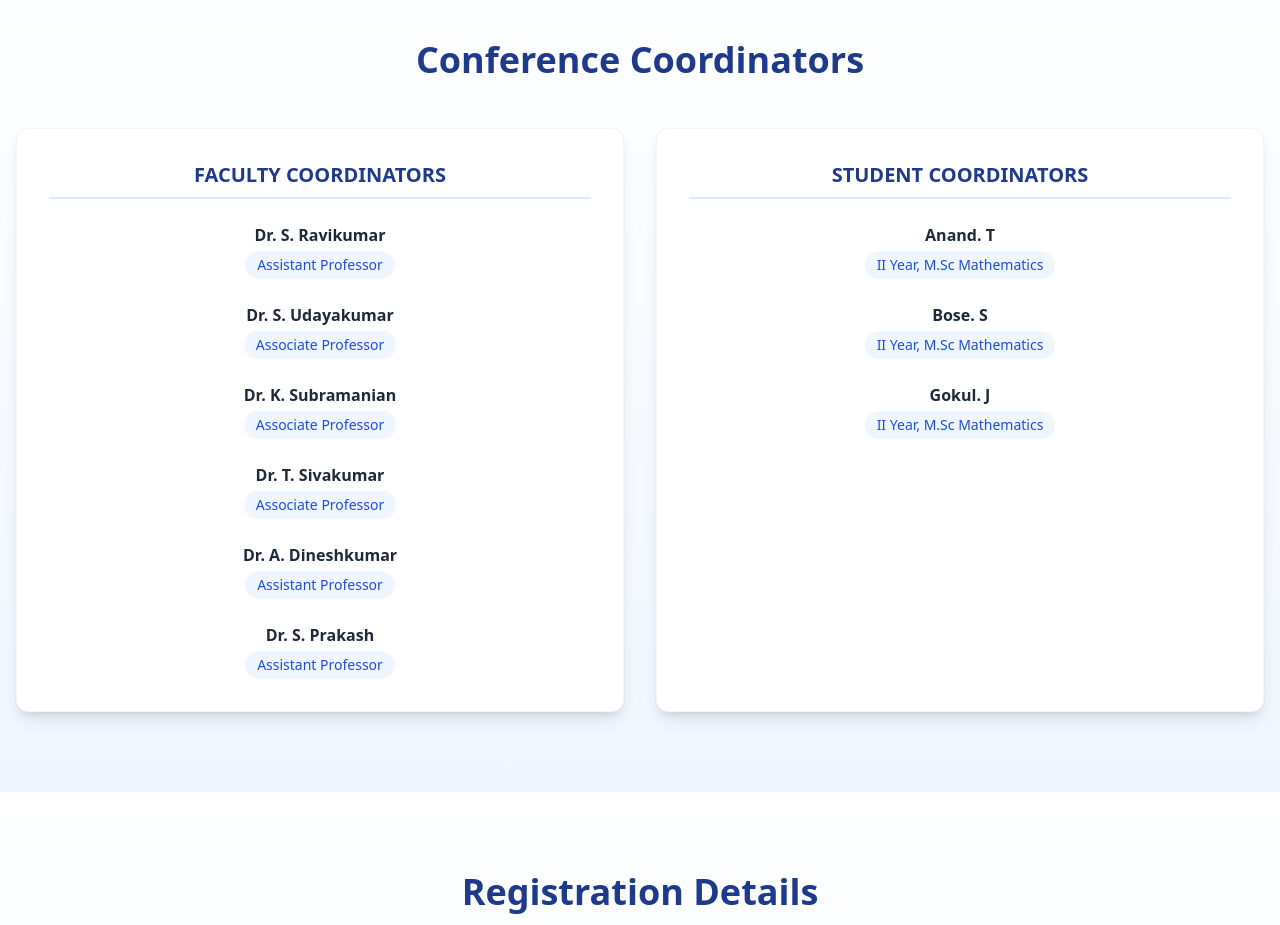
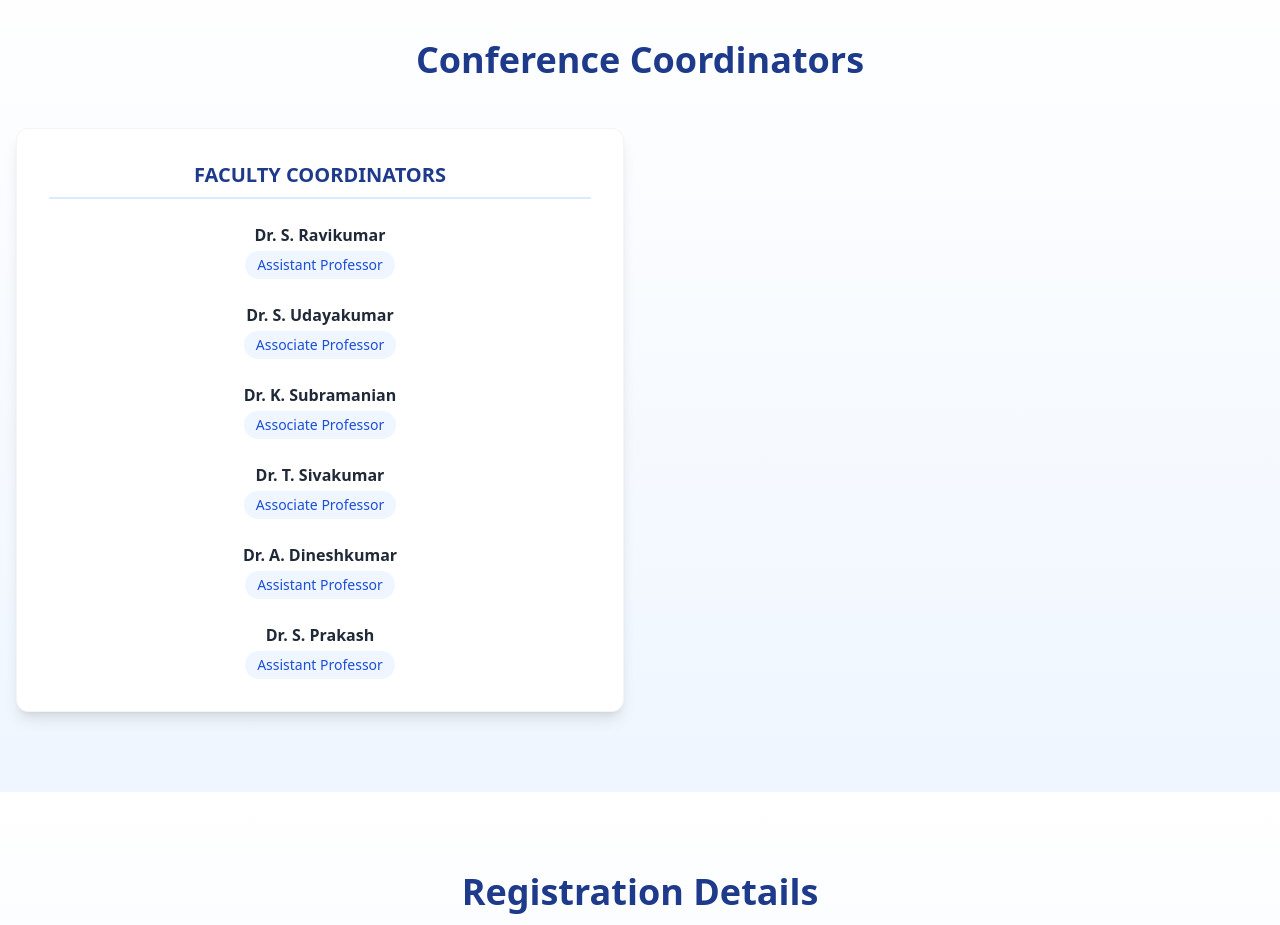
Before and after one commit to Aniks18/ICIRTAM-25, a Next.js app: page / in a window 1280 px wide. Shown: the part 5360-6285 px from the top of the page. Built offline with nearby package versions, Linux system fonts and the light colour scheme.

Commit message:
Update FacultyCoordinators.tsx

```diff
--- a/src/components/FacultyCoordinators.tsx
+++ b/src/components/FacultyCoordinators.tsx
@@ -11,14 +11,7 @@ const FacultyCoordinators = () => {
         { name: "Dr. S. Prakash", role: "Assistant Professor" }
       ]
     },
-    {
-      title: "STUDENT COORDINATORS",
-      members: [
-        { name: "Anand. T", role: "II Year, M.Sc Mathematics" },
-        { name: "Bose. S", role: "II Year, M.Sc Mathematics" },
-        { name: "Gokul. J", role: "II Year, M.Sc Mathematics" }
-      ]
-    }
+
   ]
 
   return (
```
